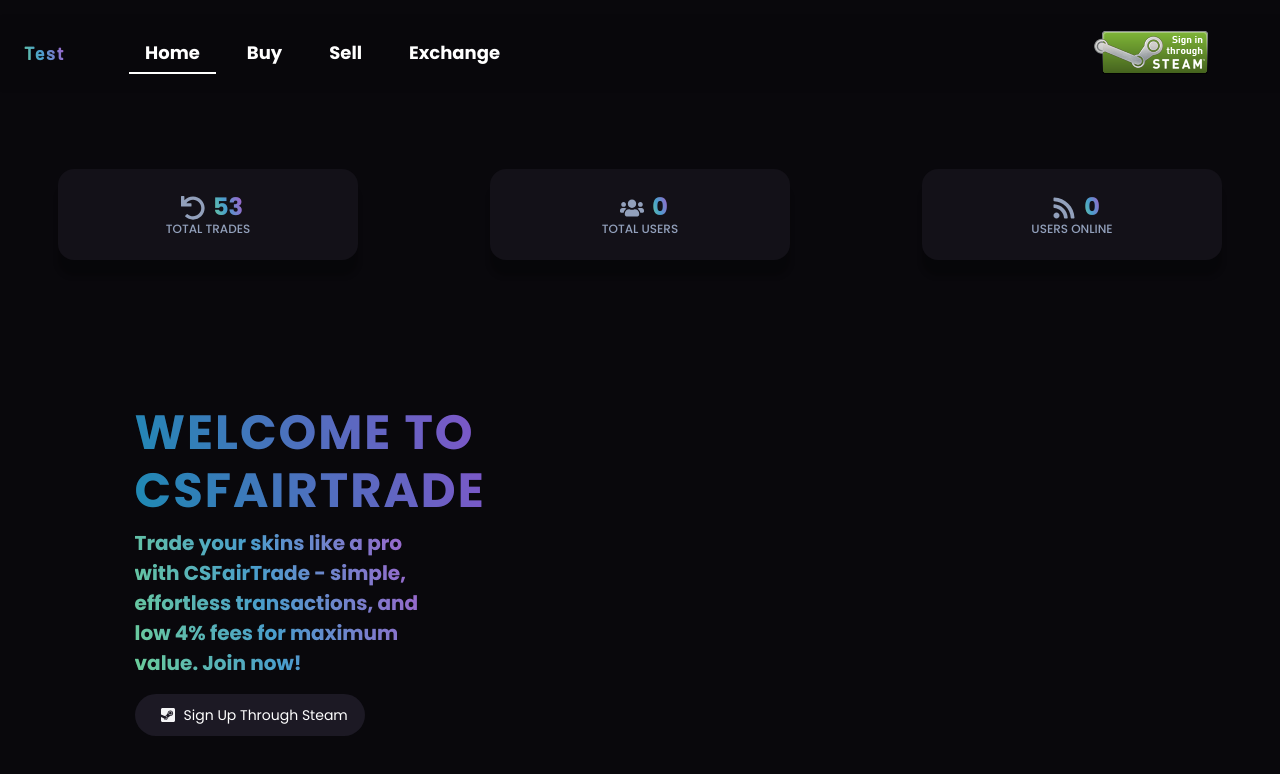
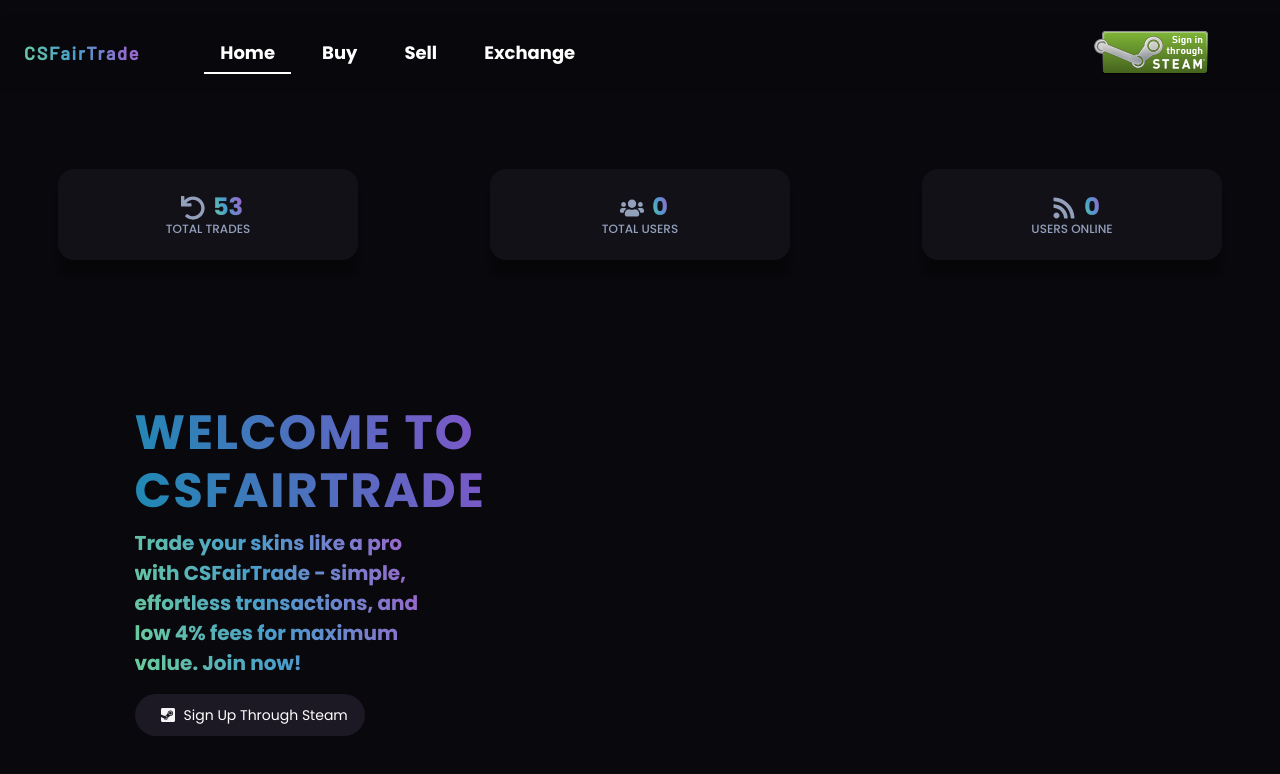
Before and after one commit to RaymondSWE/CS2-Marketplace, a React (Create React App) app: page / in a window 1280 px wide. Shown: the top 774 px of the page. Built offline with nearby package versions, Linux system fonts and the light colour scheme; no server answers.

Commit message:
Update Navbar.jsx

```diff
--- a/src/components/Navbar/Navbar.jsx
+++ b/src/components/Navbar/Navbar.jsx
@@ -186,7 +186,7 @@
       )}
       <nav className="navbar navbar-expand-lg navbar-dark mt-3 px-4 mb-4">
         <Link to="/" className="navbar-brand">
-          Test
+          CSFairTrade
         </Link>
         <button
           className="navbar-toggler"
```
